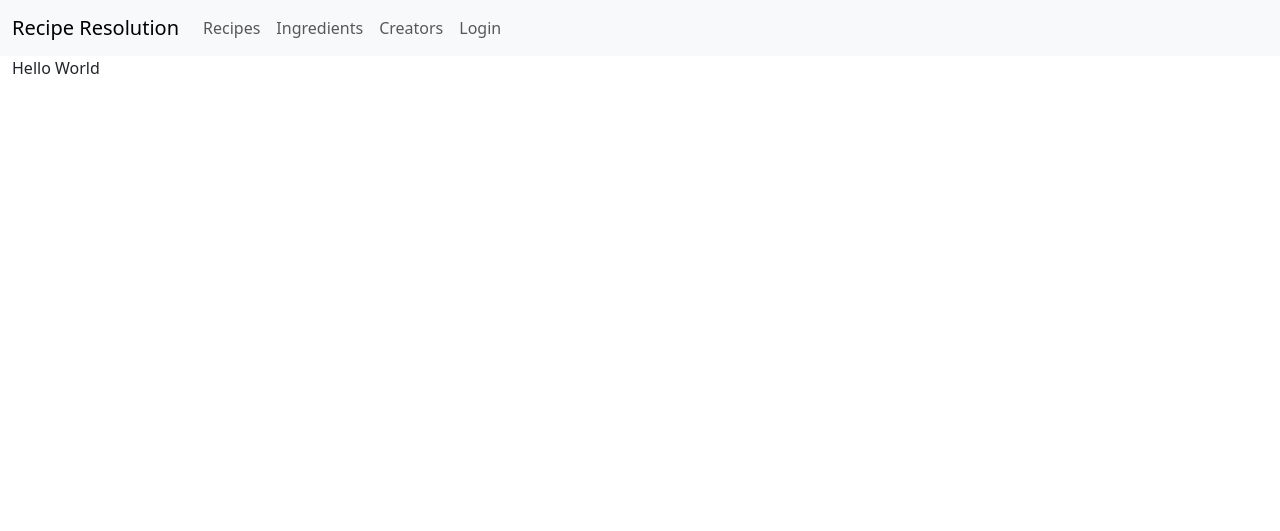
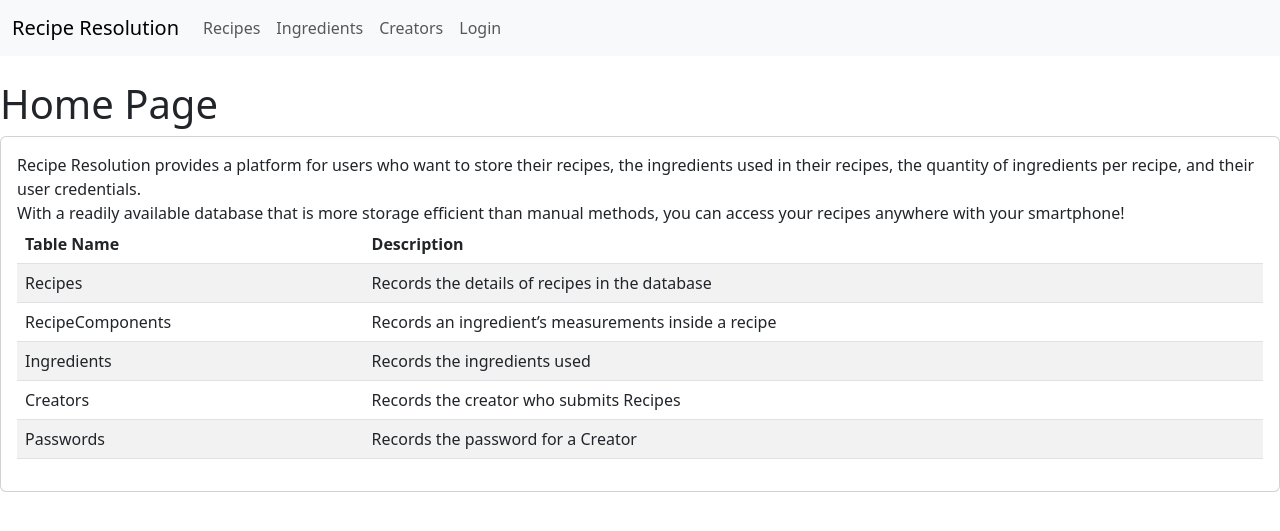
Before and after one commit to cnguyen0320/RecipeResolution, a Flask app: page / in a window 1280 px wide. Shown: the top 531 px of the page. Run offline with Flask 2, Linux system fonts and the light colour scheme; some libraries are stand-ins or nearby versions.

Commit message:
commit before host for step 3

```diff
--- a/templates/creators.html
+++ b/templates/creators.html
@@ -46,7 +46,7 @@
         <content class="container">
             <h1>View Creators</h1>
 
-            <div class="card">
+            <div class="card p-3">
                 <table id="table" class="table table-striped">
                     <thead>
                         <tr>
--- a/templates/index.html
+++ b/templates/index.html
@@ -45,7 +45,55 @@
         </header>
 
         <content class="container">
-            Hello World
+
+                    <h1>
+                        Home Page
+                    </h1>
+                    <div class="card p-3">
+                    Recipe Resolution provides a platform for users who want to store their recipes, the ingredients used in their recipes, the quantity of ingredients per recipe, and their user credentials.
+                    <br>With a readily available database that is more storage efficient than manual methods, you can access your recipes anywhere with your smartphone!<br>
+
+
+                    <table id="table" class="table table-striped" align="left">
+
+                        <thead>
+                            <tr>
+                                <th scope="col">Table Name</th>
+                                <th scope="col">Description</th>
+                            </tr>
+                        </thead>
+
+
+                        <tbody>
+                            <tr>
+                                <td>Recipes</td>
+                                <td> Records the details of recipes in the database</td>
+                            </tr>
+                            <tr>
+                                <td>RecipeComponents</td>
+                                <td>Records an ingredient’s measurements inside a recipe</td>
+                            </tr>
+                            <tr>
+                                <td>Ingredients</td>
+                                <td>Records the ingredients used</td>
+                            </tr>
+                            <tr>
+                                <td>Creators</td>
+                                <td>Records the creator who submits Recipes</td>
+                            </tr>
+                            <tr>
+                                <td>Passwords</td>
+                                <td>Records the password for a Creator</td>
+                            </tr>
+
+                        </tbody>
+                    </table>
+                </div>
+
+            </content>
+    <br>
+    <br>
+    <!-- Create table with Entity names and their Description -->
         </content>
 
     </body>
--- a/templates/ingredients.html
+++ b/templates/ingredients.html
@@ -45,7 +45,7 @@
         <content class="container">
             <h1>Ingredients</h1>
 
-            <div class="card">
+            <div class="card p-3">
                 <table id="table" class="table table-striped">
                     <thead>
                         <tr>
--- a/templates/recipes.html
+++ b/templates/recipes.html
@@ -44,7 +44,7 @@
         <content class="container">
             <h1>View Recipes</h1>
 
-            <div class="card">
+            <div class="card p-3">
                 <table id="table" class="table table-striped">
                     <thead>
                         <tr>
```
